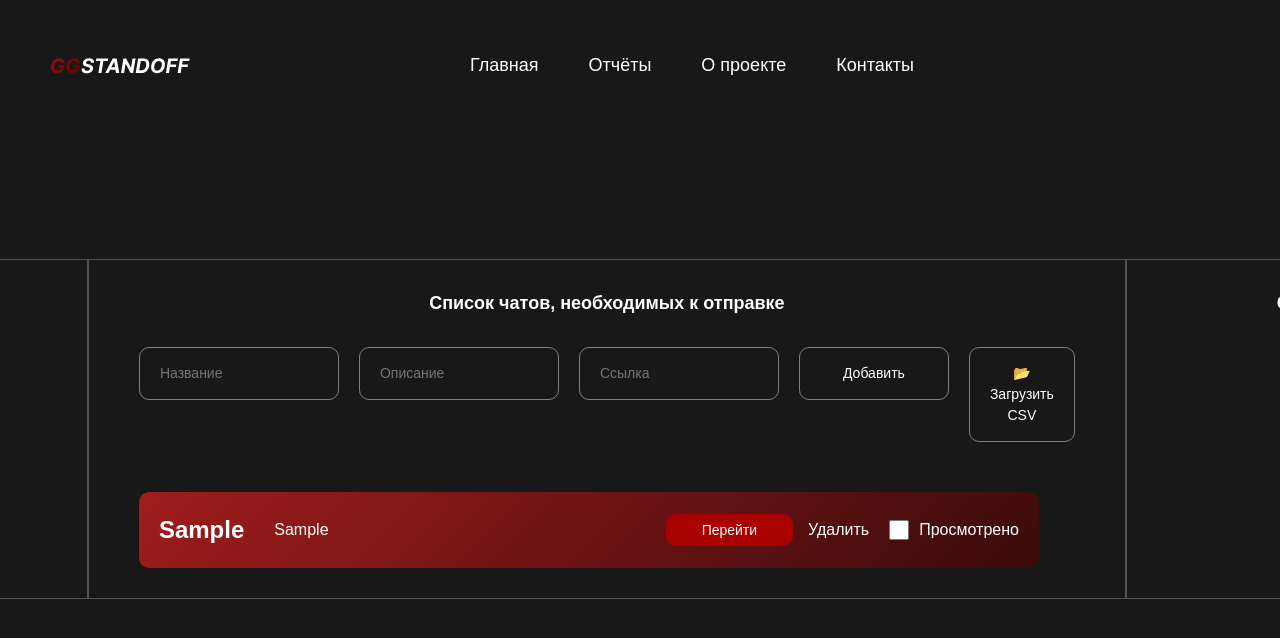
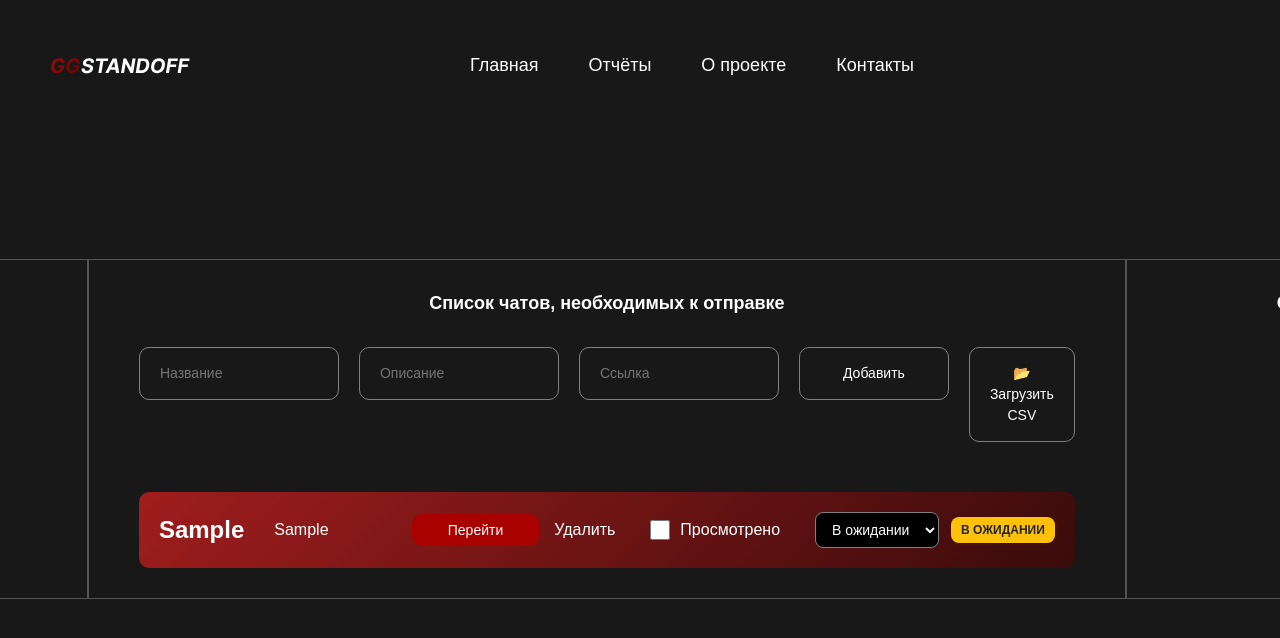
Before and after one commit to AlexandrLimanskiy/ggstandoffreports, a React (Vite) app: page /ggstandoffreports/home in a window 1280 px wide. Both pictures are taken after typing "Sample", "Sample", "Sample" into the empty fields and a click on the button "Добавить". Shown: the top 638 px of the page. Built offline with nearby package versions, Linux system fonts and the light colour scheme.

Commit message:
добавлен функционал для кнопки статуса канала

```diff
--- a/src/assets/jsxComponents/pages/Home/Channel.jsx
+++ b/src/assets/jsxComponents/pages/Home/Channel.jsx
@@ -2,10 +2,17 @@ import { useState } from 'react';
 import styles from '/src/assets/scssComponents/pages/Home/Channel.module.scss';
 
 export default function Channel({ title, description, link, onDelete }) {
-  const [visited, setVisited] = useState(false);  // Состояние для чекбокса
+  const [visited, setVisited] = useState(false);
+  const [status, setStatus] = useState('pending'); // 'approved' | 'pending' | 'rejected'
 
-  const handleVisit = () => {
-    setVisited(true);  // Активируем чекбокс при нажатии на кнопку "Перейти"
+  const handleVisit = () => setVisited(true);
+  const handleStatusChange = (e) => setStatus(e.target.value);
+
+  // Для отображения текста на русском
+  const labels = {
+    approved: 'Одобрено',
+    pending: 'В ожидании',
+    rejected: 'Отклонено'
   };
 
   return (
@@ -13,19 +20,23 @@ export default function Channel({ title, description, link, onDelete }) {
       <div className="channel__content">
         <div className="channel__content__items">
           <div className={styles.channel__content__items__item}>
+
+            {/* заголовок и описание */}
             <div className={styles.channel__content__items__item__title}>
               <h3>{title}</h3>
             </div>
             <div className={styles.channel__content__items__item__description}>
               <p>{description}</p>
             </div>
+
+            {/* кнопки Перейти и Удалить */}
             <div className={styles.channel__content__items__item__buttons}>
               <div className={styles.channel__content__items__item__link}>
                 <a
                   href={link}
                   target="_blank"
                   rel="noopener noreferrer"
-                  onClick={handleVisit}  // Активируем чекбокс по клику
+                  onClick={handleVisit}
                 >
                   Перейти
                 </a>
@@ -33,12 +44,35 @@ export default function Channel({ title, description, link, onDelete }) {
               <div className={styles.channel__content__items__item__delete}>
                 <button onClick={onDelete}>Удалить</button>
               </div>
-            </div>
-            {/* Добавляем чекбокс */}
+                          {/* чекбокс «Просмотрено» */}
             <div className={styles.channel__content__items__item__checkbox}>
               <label>
-                <input type="checkbox" checked={visited} readOnly /> <p>Просмотрено</p>
+                <input
+                  type="checkbox"
+                  checked={visited}
+                  onChange={handleVisit}
+                />
+                <span>Просмотрено</span>
               </label>
+            </div>
+
+            {/* селект для смены статуса */}
+            <div className={styles.channel__content__items__item__status}>
+              <select
+                value={status}
+                onChange={handleStatusChange}
+                className={styles.statusSelect}
+              >
+                <option value="pending">В ожидании</option>
+                <option value="approved">Одобрено</option>
+                <option value="rejected">Отклонено</option>
+              </select>
+              <span
+                className={`${styles.statusBadge} ${styles[`statusBadge--${status}`]}`}
+              >
+                {labels[status]}
+              </span>
+            </div>
             </div>
           </div>
         </div>
--- a/src/assets/scssComponents/pages/Home/Channel.module.scss
+++ b/src/assets/scssComponents/pages/Home/Channel.module.scss
@@ -4,18 +4,19 @@
     display: flex;
     align-items: center;
     border-radius: 10px;
-    max-width: 900px;
+    max-width: 1200px;
 }
 
 .channel__content__items__item__buttons {
     margin-left: auto;
     display: flex;
+    align-items: center;
     gap: 15px;
 }
 
 .channel__content__items__item__title {
     margin-right: 30px;
-
+    max-width: 250px;
     h3 {
         font-size: 24px;
     }
@@ -54,6 +55,7 @@
 }
 
 .channel__content__items__item__checkbox {
+    margin-right: 20px;
     label {
         display: flex;
         align-items: center;
@@ -69,3 +71,46 @@
     display: flex;
     gap: 20px;
 }
+
+/* контейнер со статусом */
+.channel__content__items__item__status {
+  display: flex;
+  align-items: center;
+  gap: 12px;
+
+}
+
+/* селект для смены статуса */
+.statusSelect {
+  padding: 8px 12px;
+  font-size: 14px;
+  border: 1px solid gray;
+  border-radius: 8px;
+  background-color: #000000;
+  cursor: pointer;
+}
+
+/* общий бейдж */
+.statusBadge {
+  display: inline-block;
+  padding: 4px 10px;
+  font-size: 12px;
+  font-weight: 600;
+  color: #fff;
+  border-radius: 8px;
+  text-transform: uppercase;
+}
+
+/* вариации бейджа */
+.statusBadge--approved {
+  background-color: #28a745; /* зелёный */
+}
+
+.statusBadge--pending {
+  background-color: #ffc107; /* жёлтый */
+  color: #212529;
+}
+
+.statusBadge--rejected {
+  background-color: #dc3545; /* красный */
+}
```
Also changed, not shown: src/assets/scssComponents/pages/Home/ChannelImport.module.scss (line endings or trailing spaces).
